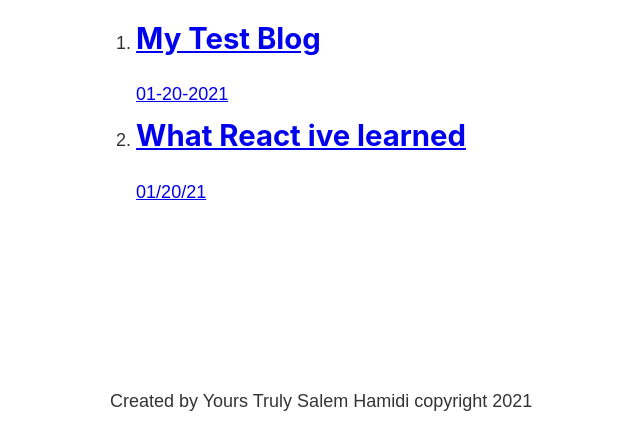
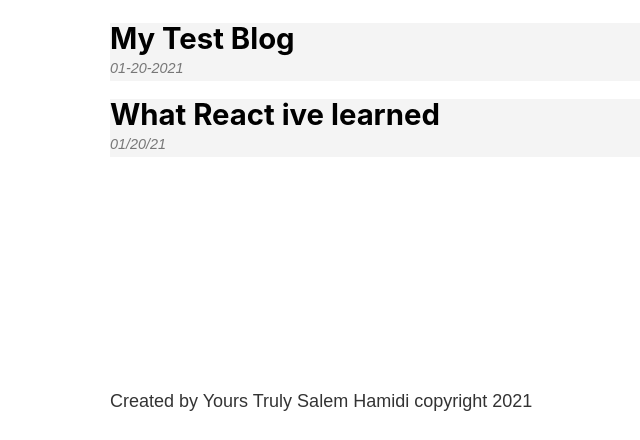
Before and after one commit to sahamidi/gatbsy-bootcamp, a Gatsby site: page /blog in a window 1280 px wide. Shown: the part 360-800 px from the top of the page, without its empty margins (155-795 px from the left). Built offline with nearby package versions, Linux system fonts and the light colour scheme; Gatsby itself is replaced by a stand-in of ours.

Commit message:
Add additional styling

```diff
--- a/src/components/footer.js
+++ b/src/components/footer.js
@@ -1,5 +1,6 @@
 import React from 'react'
 import { graphql, useStaticQuery } from 'gatsby'
+import footerStyles from './footer.module.scss'
 
 let Footer = () =>{
     let data = useStaticQuery(graphql`
@@ -14,7 +15,7 @@
 `)
     return (
 
-        <footer>
+        <footer className={footerStyles.footer}>
             <p>Created by Yours Truly {data.site.siteMetadata.author} copyright 2021</p>
         </footer>
     )
--- /dev/null
+++ b/src/components/footer.module.scss
@@ -0,0 +1,3 @@
+.footer {
+    margin-top: 3rem;
+}
--- a/src/pages/blog.js
+++ b/src/pages/blog.js
@@ -1,6 +1,7 @@
 import React from 'react'
 import Layout from '../components/layout'
 import { Link, useStaticQuery, graphql } from 'gatsby'
+import blogStyles from './blog.module.scss'
 
 let BlogPage = () => {
     let data = useStaticQuery(graphql`
@@ -31,10 +32,10 @@
             <h1>
                 Test Blog Page
             </h1>
-                <ol>
+                <ol className = {blogStyles.posts}>
                     {data.allMarkdownRemark.edges.map((edge) => {
                         return (
-                            <li>
+                            <li className = {blogStyles.post}>
                                 <Link to = {`/blog/${edge.node.fields.slug}`}>
                                     <h2>
                                     {edge.node.frontmatter.title}
--- /dev/null
+++ b/src/pages/blog.module.scss
@@ -0,0 +1,28 @@
+.posts{
+    list-style-type: none;
+    margin: 0;
+}
+
+.post {
+    margin: 1rem 0;
+    a {
+        background: #f4f4f4;
+        color: #000000;
+        display: block;
+        padding: 1re;
+        text-decoration: none;
+    }
+    a:hover {
+        background-color: #e4e4e4;
+    }
+
+    h2{
+        margin-bottom: 0;
+    }
+
+    p{
+        color: #777777;
+        font-size: .8rem;
+        font-style: italic;
+    }
+}
```
Also changed, not shown: src/posts/gatsby/download.jpeg (renamed from src/posts/download.jpeg), src/posts/gatsby/gatsby.md (renamed from src/posts/gatsby.md).
